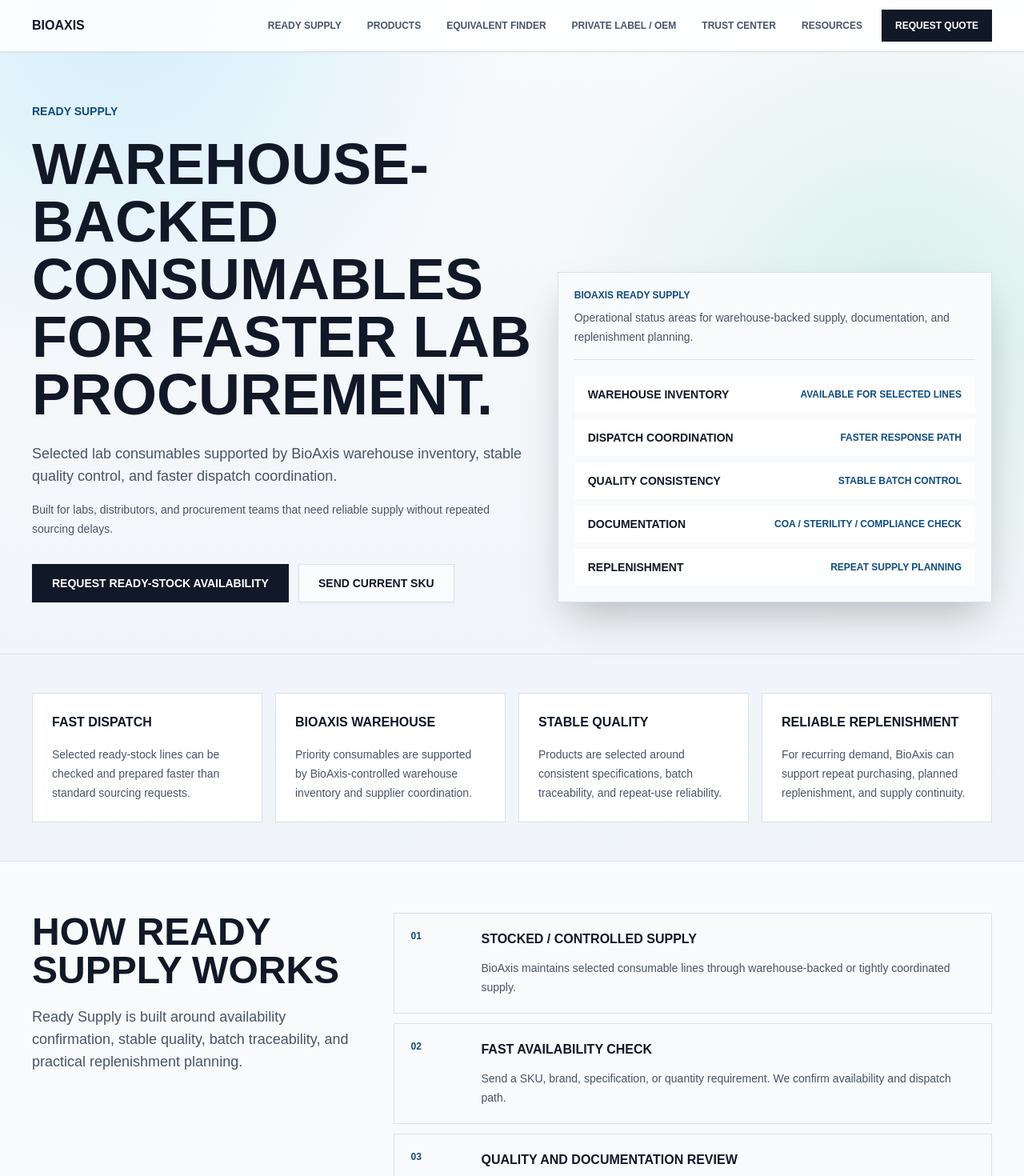
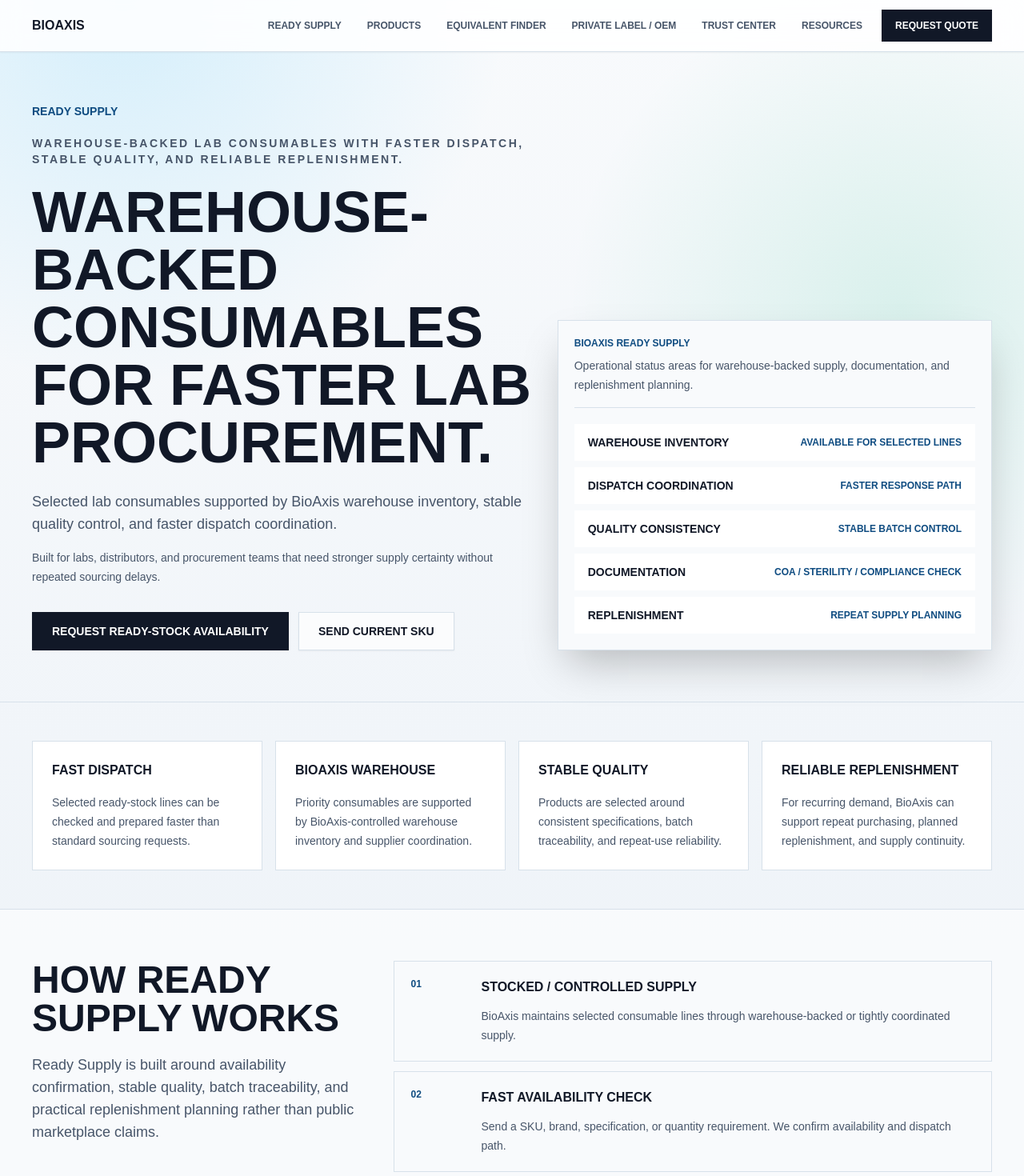
Before and after one commit to luckyericyao/bioaxisv3, a Next.js app: page /ready-supply in a window 1280 px wide. Shown: the top 1470 px of the page at 80% size. Built offline with nearby package versions, Linux system fonts and the light colour scheme.

Commit message:
Refine Ready Supply warehouse positioning

```diff
--- a/scripts/route-smoke.mjs
+++ b/scripts/route-smoke.mjs
@@ -926,9 +926,10 @@ for (const route of routes) {
   if (route === "/ready-supply") {
     [
       "Ready Supply",
+      "Warehouse-backed lab consumables with faster dispatch, stable quality, and reliable replenishment.",
       "Warehouse-backed consumables for faster lab procurement.",
       "Selected lab consumables supported by BioAxis warehouse inventory, stable quality control, and faster dispatch coordination.",
-      "Built for labs, distributors, and procurement teams that need reliable supply without repeated sourcing delays.",
+      "Built for labs, distributors, and procurement teams that need stronger supply certainty without repeated sourcing delays.",
       "BIOAXIS READY SUPPLY",
       "Warehouse inventory",
       "Available for selected lines",
@@ -945,6 +946,7 @@ for (const route of routes) {
       "BioAxis-controlled warehouse inventory",
       "batch traceability",
       "How Ready Supply Works",
+      "practical replenishment planning rather than public marketplace claims",
       "Stocked / controlled supply",
       "Fast availability check",
       "Quality and documentation review",
--- a/src/app/ready-supply/page.tsx
+++ b/src/app/ready-supply/page.tsx
@@ -5,7 +5,7 @@ import { SectionHeader } from "@/components/ui/SectionHeader";
 export const metadata: Metadata = {
   title: "Ready Supply | BioAxis",
   description:
-    "Warehouse-backed lab consumables with faster dispatch, stable quality, reliable replenishment, and ready-stock availability review.",
+    "Warehouse-backed lab consumables with faster dispatch, stable quality, reliable replenishment, and stronger supply certainty.",
   alternates: {
     canonical: "/ready-supply"
   }
@@ -74,6 +74,9 @@ export default function ReadySupplyPage() {
         <div className="mx-auto grid w-full max-w-7xl gap-8 lg:grid-cols-[minmax(0,0.92fr)_minmax(420px,0.8fr)] lg:items-end">
           <div>
             <p className="mb-5 text-sm font-semibold uppercase text-bioaxis-accent">READY SUPPLY</p>
+            <p className="mb-5 max-w-3xl text-sm font-semibold uppercase tracking-[0.18em] text-bioaxis-muted">
+              Warehouse-backed lab consumables with faster dispatch, stable quality, and reliable replenishment.
+            </p>
             <h1 className="max-w-5xl text-4xl font-bold uppercase leading-[0.95] text-bioaxis-text sm:text-6xl lg:text-7xl">
               Warehouse-backed consumables for faster lab procurement.
             </h1>
@@ -81,7 +84,7 @@ export default function ReadySupplyPage() {
               Selected lab consumables supported by BioAxis warehouse inventory, stable quality control, and faster dispatch coordination.
             </p>
             <p className="mt-4 max-w-3xl text-sm leading-6 text-bioaxis-muted">
-              Built for labs, distributors, and procurement teams that need reliable supply without repeated sourcing delays.
+              Built for labs, distributors, and procurement teams that need stronger supply certainty without repeated sourcing delays.
             </p>
             <div className="mt-8 flex flex-col gap-3 sm:flex-row">
               <CTAButton href="/request-quote?requestType=quote&sourcePage=ready-supply&source=ready-supply&intent=ready-stock">
@@ -133,7 +136,7 @@ export default function ReadySupplyPage() {
         <div className="mx-auto grid w-full max-w-7xl gap-8 px-5 py-16 sm:px-8 lg:grid-cols-[0.72fr_1.28fr] lg:px-10">
           <SectionHeader
             title="How Ready Supply Works"
-            subtitle="Ready Supply is built around availability confirmation, stable quality, batch traceability, and practical replenishment planning."
+            subtitle="Ready Supply is built around availability confirmation, stable quality, batch traceability, and practical replenishment planning rather than public marketplace claims."
           />
           <div className="grid gap-3">
             {readySupplySteps.map((step, index) => (
```
